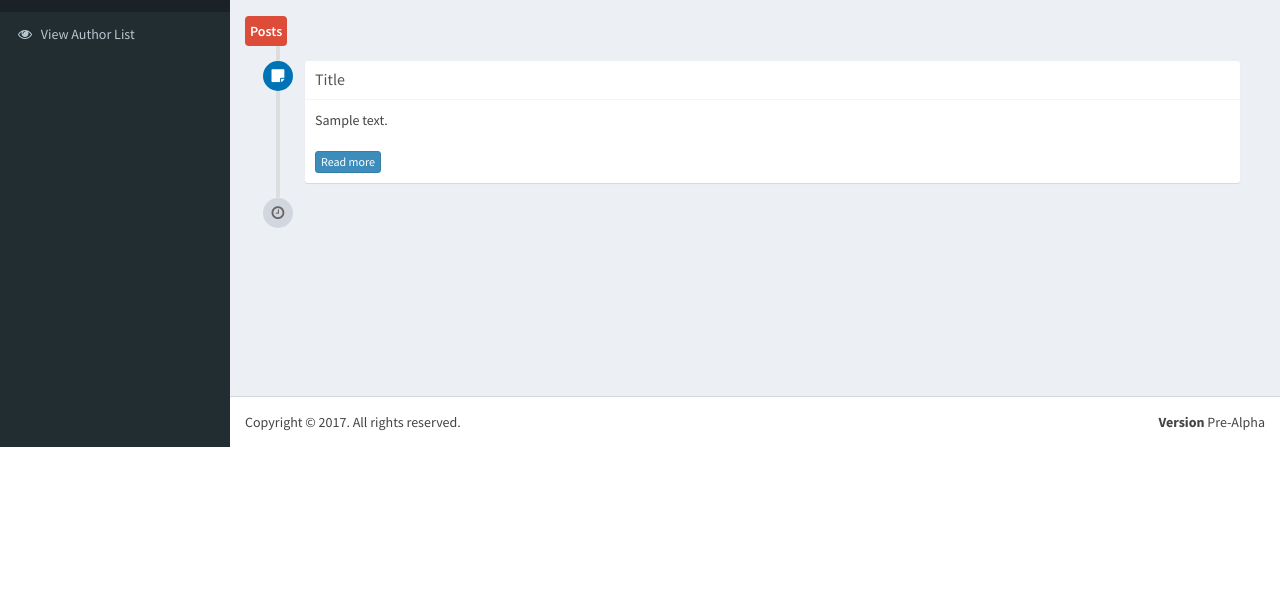
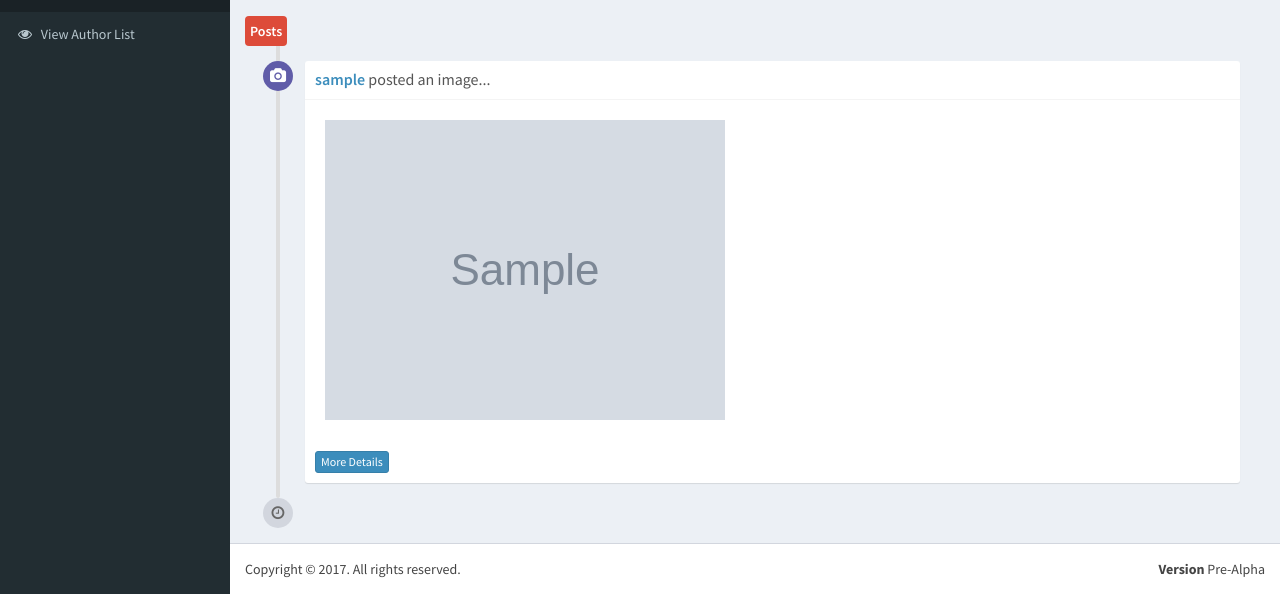
Before and after one commit to genomaxx/404cmputProject, a Django app: page /author/1/ in a window 1280 px wide. Shown: the part 353-947 px from the top of the page. Before the commit the page ends 800 px from the top, so only its background shows below. Run offline with Django 3.2, Linux system fonts and the light colour scheme; tables that the repository leaves empty hold one stand-in row (values such as "Sample post"); grey boxes marked "Sample" are stand-in pictures; some libraries are stand-ins or nearby versions.

Commit message:
template fixes

```diff
--- a/social/author/templates/author/profile.html
+++ b/social/author/templates/author/profile.html
@@ -55,11 +55,34 @@
             </li>
             <!-- /.timeline-label -->
             {% for post in posts %}
+            {% if post.image %}
+            <li>
+              <i class="fa fa-camera bg-purple"></i>
+
+              <div class="timeline-item">
+                <h3 class="timeline-header">
+                    <a href="{% url 'author:profile' post.author.id.id %}">{{ post.author }}</a> posted an image...
+                </h3>
+
+                <div class="timeline-body">
+                  <img src="/images/{{post.id}}/{{ post.image_url }}" class="margin img-responsive">
+                </div>
+                <div class="timeline-footer">
+                  <a href="{% url 'post:post' post.id %}" class="btn btn-primary btn-xs">More Details</a>
+                </div>
+              </div>
+            </li>
+            <!-- END timeline item -->
+            <!-- timeline item -->
+            {% endif %}
+            {% if not post.image %}
             <li>
               <i class="fa fa-sticky-note bg-blue"></i>
 
               <div class="timeline-item">
-                <h3 class="timeline-header">Title</h3>
+                <h3 class="timeline-header">
+                    <a href="{% url 'author:profile' post.author.id.id %}">{{ post.author }}</a> posted...
+                </h3>
 
                 <div class="timeline-body">
                     {{ post.content }}
@@ -69,6 +92,7 @@
                 </div>
               </div>
             </li>
+            {% endif %}
             {% endfor %}
             <!-- timeline item -->
             <!-- END timeline item -->
--- a/social/post/templates/view.html
+++ b/social/post/templates/view.html
@@ -21,7 +21,7 @@
             </div>
             <div class="box-body">
                {% if post.image %}
-               <img src="{{ post.image.url }}" class="margin img-responsive">
+               <img src="/images/{{post.id}}/{{ post.image_url }}" class="margin img-responsive">
                {% endif %}
                <p>{{ content|safe }}</p>
             </div>
```
Also changed, not shown: social/images/hello.txt (deleted).
